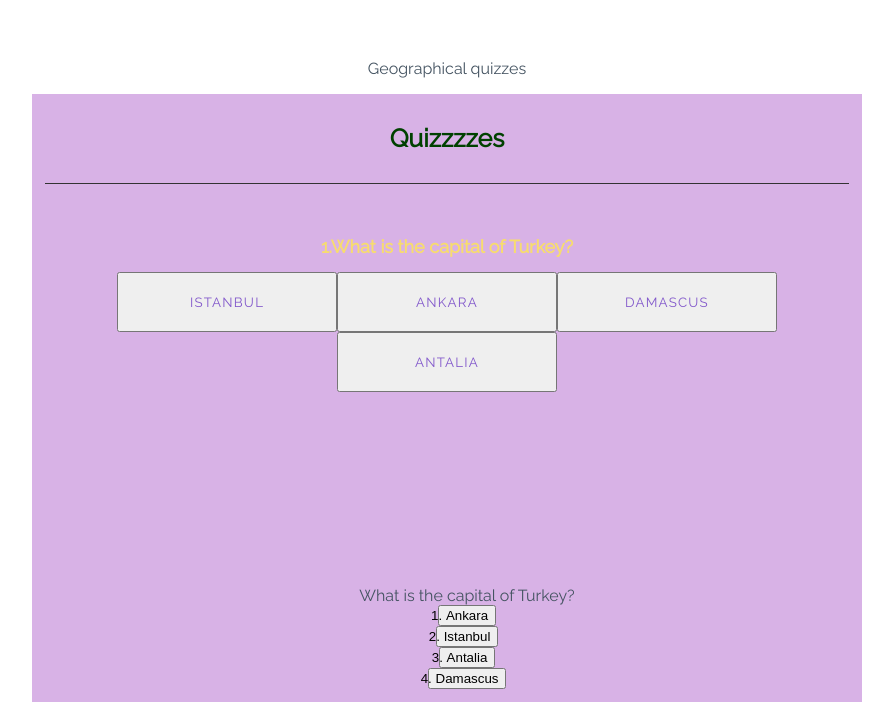
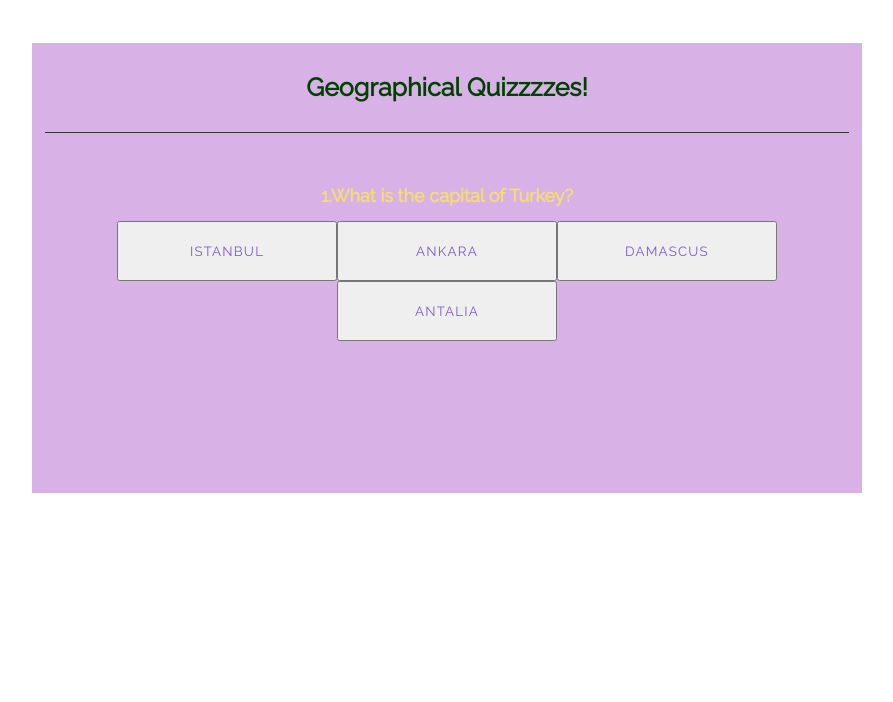
Before and after one commit to farhana039/hackathon2-quiz, a plain HTML site: page index.html in a window 1280 px wide. Shown: the part 79-781 px from the top of the page, without its empty margins (193-1086 px from the left). Drawn offline with Linux system fonts and the light colour scheme.

Commit message:
omitting the unnecessary section created previously

```diff
--- a/index.html
+++ b/index.html
@@ -19,10 +19,10 @@
         <img class="logo" src="assets/images/thrive travel suite.png" alt="logo">Quizzzzes
     </h1>
     <br>
-    <p>Geographical quizzes</p>
+    <!-- <p>Geographical quizzes</p> -->
 
     <div class="app">
-        <h1>Quizzzzes</h1>
+        <h1>Geographical Quizzzzes!</h1>
         <div class="quiz">
             <h2 id="question">Question 1</h2>
             <div id="answer-buttons">
@@ -35,6 +35,7 @@
         </div>
     </div>
 
+    <!--
     <div class="game-area">
         <div class="controls-area">
             <ol>
@@ -74,7 +75,7 @@
             <p class="scores">Incorrect Answers: <span id="incorrect">0</span></p>
         </div>
 
-    </div>
+    </div> -->
 
     <script src="assets/js/script.js"></script>
 </body>
```
